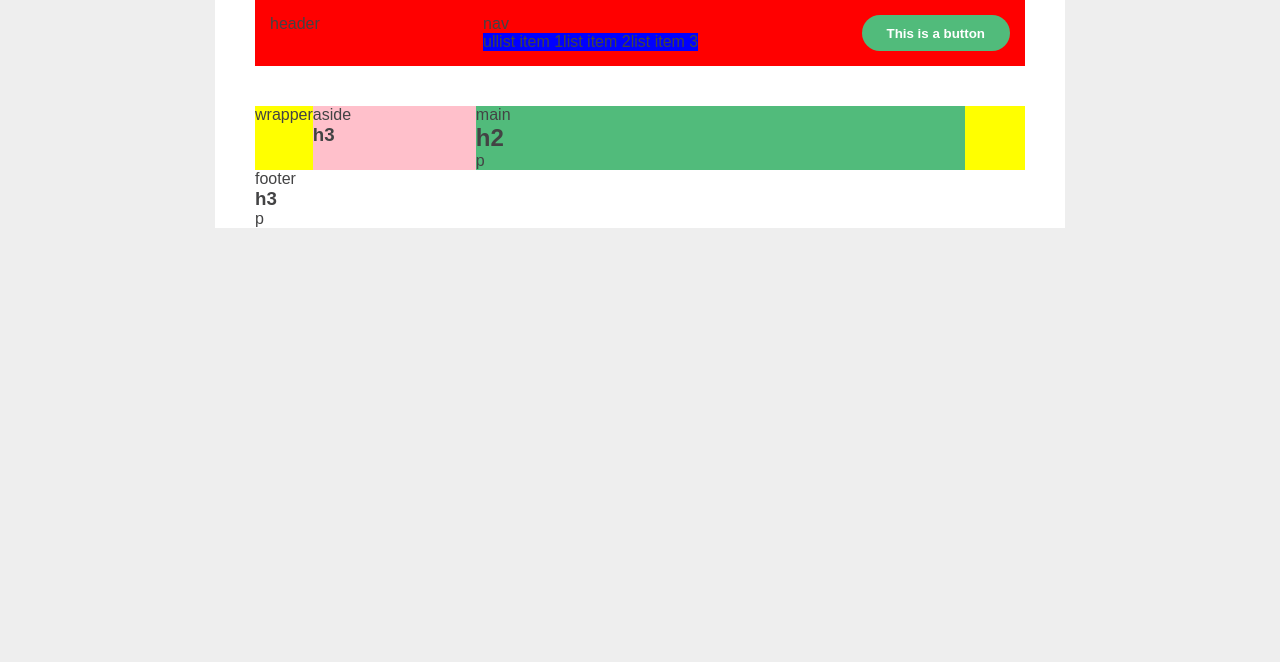
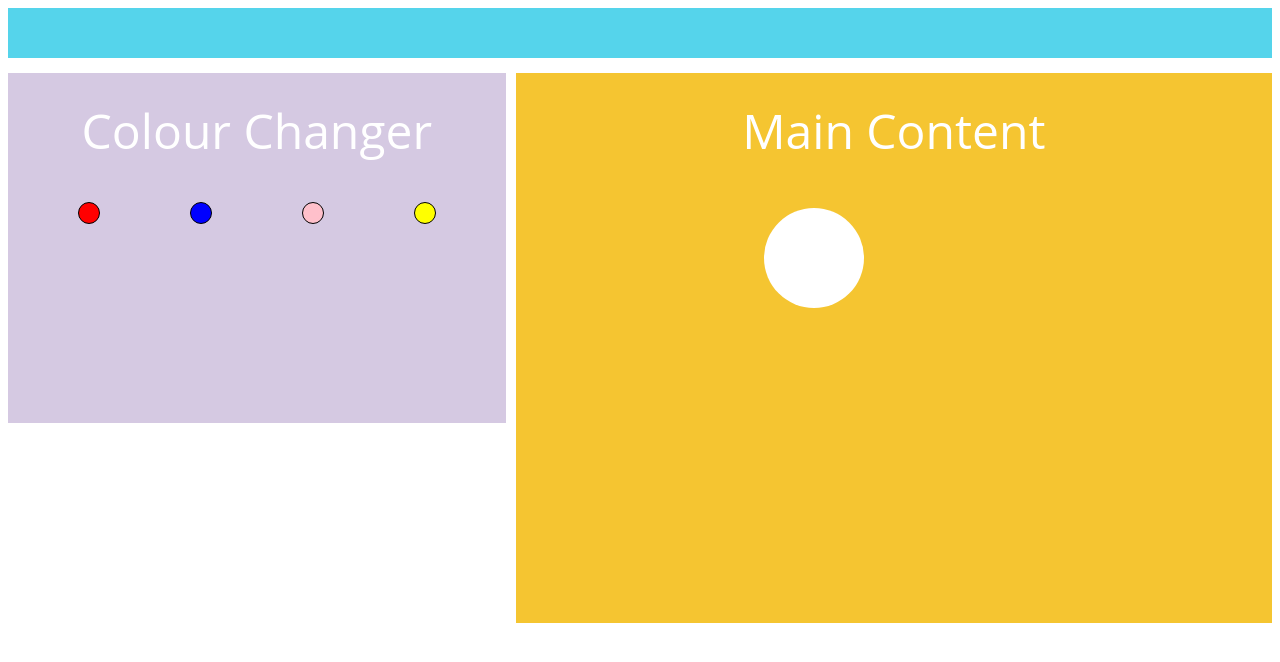
Before and after one commit to TheNotoriousSmalls/stardustlab, a plain HTML site: page index.html in a window 1280 px wide. Drawn offline with Linux system fonts and the light colour scheme.

Commit message:
Customiser test

```diff
--- a/css/style.css
+++ b/css/style.css
@@ -1,89 +1,107 @@
-* {
-  margin: 0;
-  padding: 0;
-  box-sizing: border-box;
+body {
+  text-align: center;
+  font-family: "Open Sans", Arial, Helvetica, sans-serif;
 }
 
-a {
-  color: inherit;
-  text-decoration: none;
+p {
+  font-size: 1.5rem;
 }
 
-body {
-  background-color: #eee;
-  color: #434344;
-  font-family: "Montserrat", sans-serif;
-  font-weight: 400;
+.container {
+  display: grid;
+  grid-template-columns: 0.4fr 0.3fr 0.3fr;
+  /*   grid-template-rows: auto 25px auto 25px auto 25px auto 25px auto 25px auto; */
+  grid-column-gap: 10px;
+  grid-row-gap: 15px;
+}
+.grid {
+  background-color: #444;
+  color: #fff;
+  padding: 25px;
+  font-size: 3rem;
+}
+.header {
+  grid-column: 1 / 4;
+  grid-row: 1 / 2;
+  background-color: #55d4eb;
 }
 
-/* page layout */
-
-.container {
-  max-width: 850px;
-  margin: 0 auto;
-  padding: 0 40px;
-  display: flex;
-  flex-direction: column;
-  background-color: #fff;
+.hero {
+  grid-column: 1 / 2;
+  grid-row-start: 2 / 3;
+  background-color: #d5c9e2;
+  min-height: 300px;
 }
 
-/* header */
-
-header {
-  padding: 15px;
-  margin-bottom: 40px;
-  display: flex;
-  justify-content: space-between;
-  background-color: red;
+.content {
+  grid-column: 2 / 4;
+  grid-row: 2 / 4;
+  min-height: 500px;
+  background-color: #f5c531;
 }
 
-header nav ul {
+.bikini {
   display: flex;
-  align-items: baseline;
-  list-style-type: none;
+  min-height: 200px;
+  /* border-radius: 100%; */
+  justify-content: space-around;
+  align-items: center;
+}
+
+.colours {
+  display: flex;
+  justify-content: space-around;
+  align-items: center;
+  min-height: 100px;
+}
+
+.circle {
+  border-radius: 100%;
+  width: 20px;
+  height: 20px;
+  border: 1px solid black;
+  transition: all 200ms ease-out;
+}
+
+.circle--active {
+  border-color: white;
+  transform: scale(1.5);
+}
+
+.red {
+  background-color: #fa0e00;
+}
+
+.blue {
   background-color: blue;
 }
 
-header button {
-  border: none;
-  padding: 8px 25px;
-  color: #fff;
-  font-weight: 600;
-  cursor: pointer;
-  border-radius: 1.25rem;
-  background-color: #51bb7b;
-}
-
-/* main section */
-
-.wrapper {
-  display: flex;
-  flex-direction: row;
-  background-color: yellow;
-}
-
-.main {
-  flex: 3;
-  margin-right: 60px;
-  background-color: #51bb7b;
-}
-
-/* sidebar */
-
-.sidebar {
-  flex: 1;
+.pink {
   background-color: pink;
 }
 
-/* footer */
-
-@media (max-width: 400px) {
-  .wrapper {
-    flex-direction: column;
+@media only screen and (max-width: 768px) {
+  /* For mobile phones: */
+  .header {
+    grid-column-start: 1;
+    grid-column-end: 6;
+    grid-row-start: 1;
+    grid-row-end: 2;
   }
 
-  .main {
-    margin-right: 0;
-    margin-bottom: 60px;
+  .hero {
+    grid-column-start: 1;
+    grid-column-end: 6;
+    grid-row-start: 2;
+    grid-row-end: 3;
+  }
+
+  .content {
+    grid-column-start: 1;
+    grid-column-end: 6;
+    grid-row-start: 3;
+    grid-row-end: 6;
+    background: #f5c531;
+    height: 400px;
   }
 }
--- a/index.html
+++ b/index.html
@@ -10,38 +10,20 @@
   </head>
 
   <div class="container">
-    <header>
-      header
-      <nav>
-        nav
-        <ul>
-          ul
-          <li>list item 1</li>
-          <li>list item 2</li>
-          <li>list item 3</li>
-        </ul>
-      </nav>
-      <button>This is a button</button>
-    </header>
-
-    <div class="wrapper">
-      wrapper
-      <aside class="sidebar">
-        aside
-        <h3>h3</h3>
-      </aside>
-      <section class="main">
-        main
-        <h2>h2</h2>
-        <p>p</p>
-      </section>
+    <div class="grid header"></div>
+    <div class="grid hero">
+      Colour Changer
+      <div class="colours"></div>
     </div>
-
-    <footer>
-      footer
-      <h3>h3</h3>
-      <p>p</p>
-    </footer>
+    <div class="grid content">
+      Main Content
+      <div class="bikini">
+        <svg class="svg1" fill="white">
+          <circle r="50" cx="70" cy="70" />
+        </svg>
+        <!-- <img src="/bikini.svg" alt="bikini svg" class="primaryColour" /> -->
+      </div>
+    </div>
   </div>
 
   <script src="/js/script.js"></script>
--- a/js/script.js
+++ b/js/script.js
@@ -0,0 +1,49 @@
+document.addEventListener('DOMContentLoaded', function () {
+
+    // alla mina färger
+    const colours = ['red', 'blue', 'pink', 'yellow']
+
+    // där alla färgcirklar finns
+    const circles = document.querySelector(".colours");
+
+    // lådan jag vill byta färg på
+    const box = document.querySelector('.svg1');
+
+
+    // för varje färg in mina färger
+    colours.map((colour) => {
+        // skapa en ny DIV
+        const colourCircle = document.createElement("div");
+        // ge den class .circle
+        colourCircle.classList = ["circle"]
+
+        // sätt stil på den
+        colourCircle.style = "background-color:" + colour;
+
+        // ge den ett attribut som vi aänvänder när vi klickar på den
+        colourCircle.setAttribute("data-colour", colour)
+
+        // lägg till den i DOM så vi ser den
+        circles.appendChild(colourCircle);
+
+    })
+
+    // för alla mina cirklar ...
+    const circleElements = document.querySelectorAll(".circle")
+    circleElements.forEach((circle) => {
+        // när jag klickar på en
+        circle.addEventListener('click', () => {
+            // vill jag hämta färgen via dess attribut
+            const color = circle.getAttribute("data-colour")
+            // sätta den färgen
+            box.style.fill = color
+
+            // ta bort klassen .circle--active från ALLA circklar (här skuylle vi kunna ta bort den från bara dom jag INTE trycker på, men WHATEVS LIFE TO SHORT)
+            circleElements.forEach((circle) => {
+                circle.classList.remove("circle--active")
+            })
+            // lägg till klassen .circle--active på JUST DEN JAG KLICKAR PÅ (den som har variabel namn circle )
+            circle.classList.add("circle--active")
+        });
+    });
+}, false);
```
